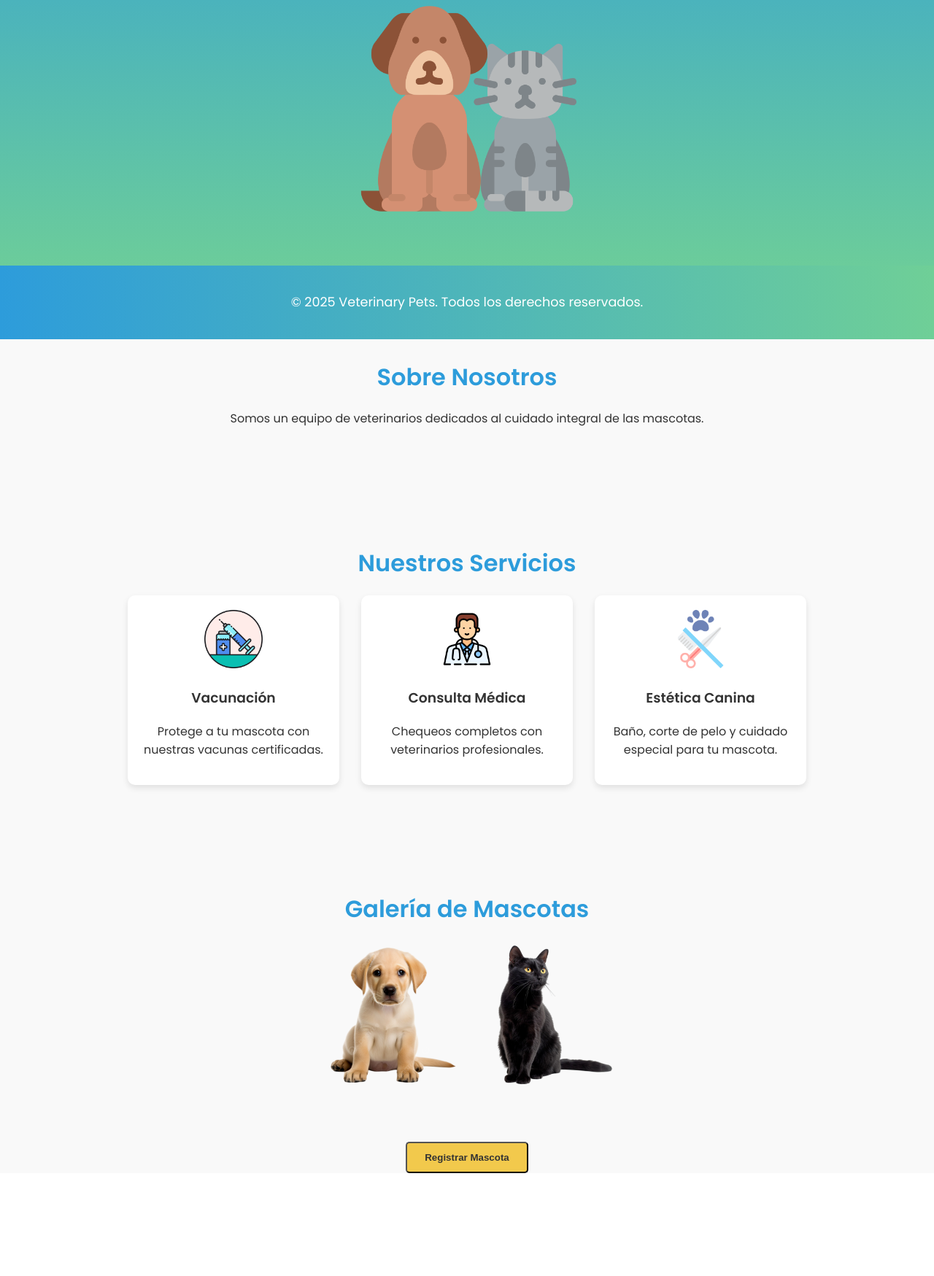
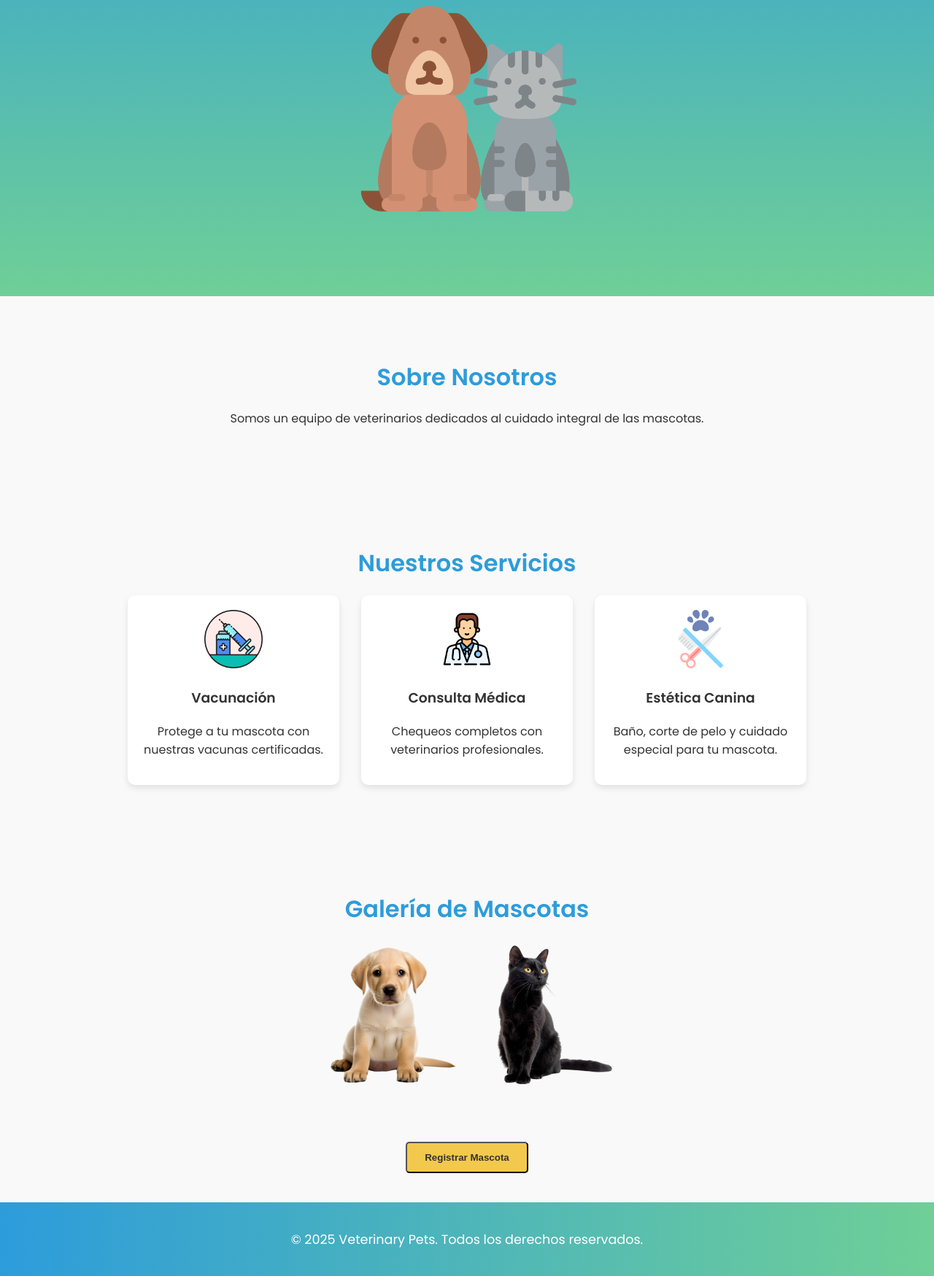
Before and after one commit to yruedahu/veterinaria_frameworks, a Django app: page /pets/ in a window 1280 px wide. Shown: the part 335-2084 px from the top of the page at 73% size. Before the commit the page ends 1943 px from the top, so only its background shows below. Run offline with Django 5.2, Linux system fonts and the light colour scheme.

Commit message:
Fx footer

```diff
--- a/apps/veterinary_pets/static/css/pets_style.css
+++ b/apps/veterinary_pets/static/css/pets_style.css
@@ -6,6 +6,9 @@ body {
     background: #f9f9f9;
     color: #333;
     text-align: center;
+    min-height: 100vh;
+    display: flex;
+    flex-direction: column;
 }
 
 .container {
@@ -260,11 +263,12 @@ footer {
     color: white;
     padding: 20px 0;
     font-size: 1.1em;
-    position: fixed;
+    position: relative; /* Cambia de fixed a relative */
     left: 0;
     bottom: 0;
     width: 100%;
     z-index: 10;
+    margin-top: 40px;
 }
 
 /* Estilo para los mensajes flash */
@@ -344,3 +348,7 @@ footer {
     box-shadow: 0 2px 8px rgba(0,0,0,0.08);
     object-fit: contain;
 }
+
+main, .container, .pet-detail {
+    flex: 1 0 auto;
+}
```
